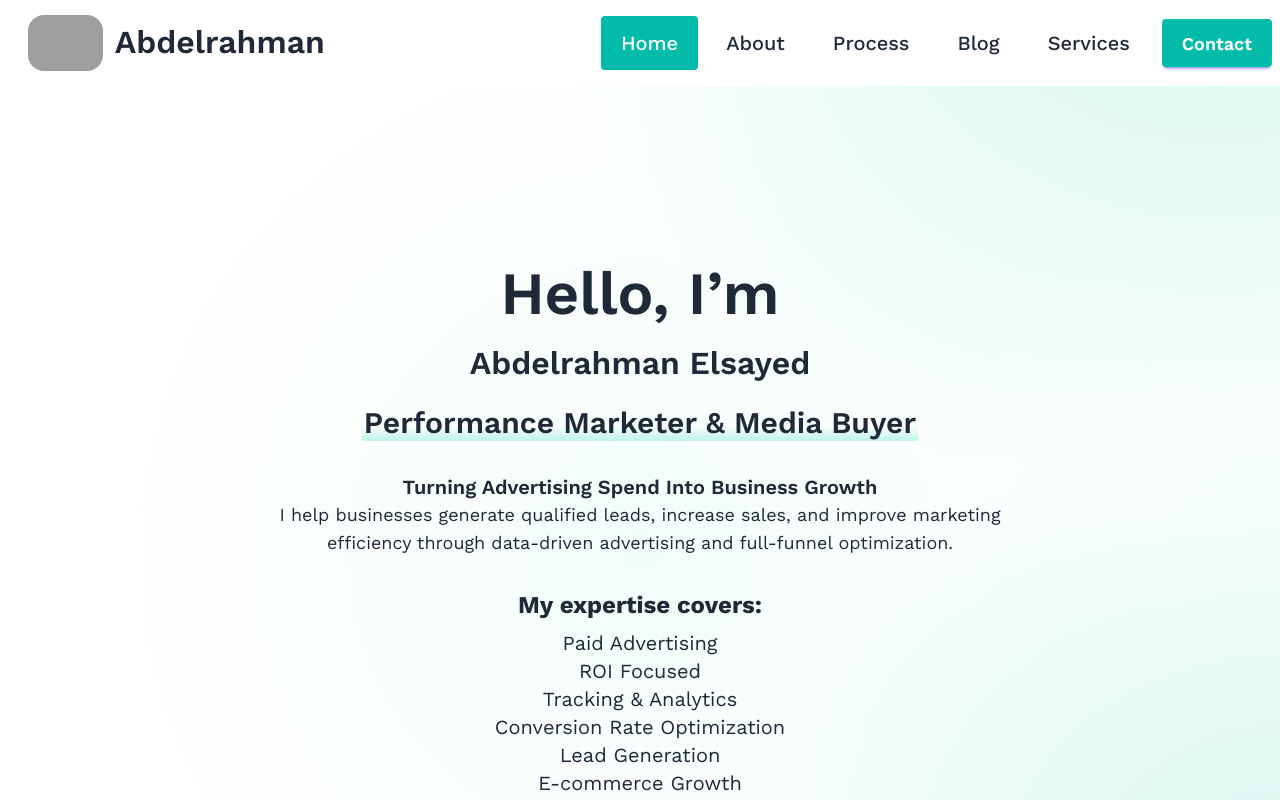
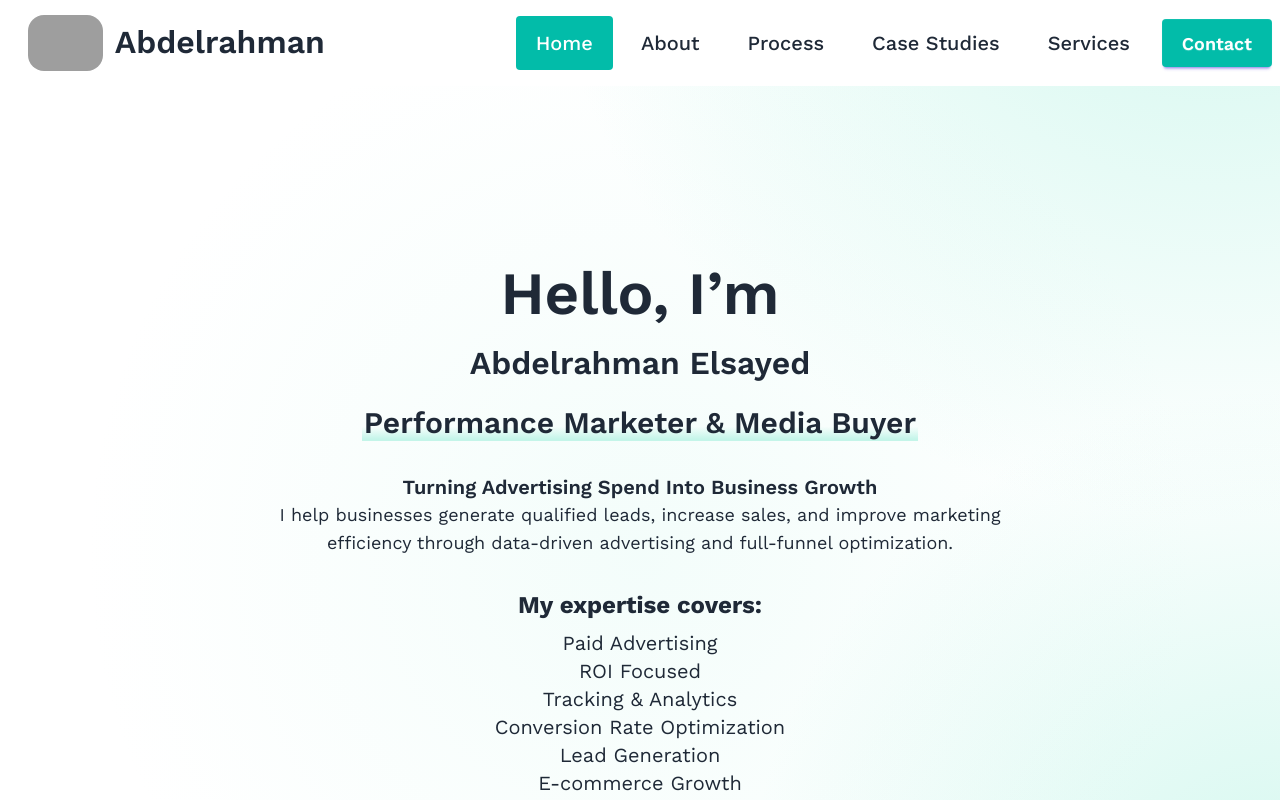
Before and after one commit to nehad-elsayed/Portfolio, a React (Vite) app: page / in a window 1280 px wide. Shown: the top 800 px of the page. Built offline with nearby package versions, Linux system fonts and the light colour scheme; grey boxes are pictures that could not be loaded.

Commit message:
refactor: change blog section to case studies section

```diff
--- a/src/components/blog/Blog.jsx
+++ b/src/components/blog/Blog.jsx
@@ -80,9 +80,9 @@ const Blog = () => {
   return (
     <div className="content py-25 px-2 relative" id="blog">
       <div className="max-w-135 text-center mx-auto pb-17.5">
-        <p className="section-title pb-6">Blog</p>
+        <p className="section-title pb-6">Case Studies</p>
         <p className="text-xs xs:text-[16px] md:text-lg text-gray-400">
-          Check out my recent blog posts where I share insights on design,
+          Check out my recent case studies posts where I share insights on design,
           development, and the latest industry trends.
         </p>
       </div>
--- a/src/components/blog/MonoBlog.jsx
+++ b/src/components/blog/MonoBlog.jsx
@@ -4,7 +4,7 @@ const MonoBlog = ({ data }) => {
       <a href={data?.link}>
         <img
           src={data?.image}
-          alt="Blog"
+          alt="Case study"
           className="w-full h-56.5 object-cover "
         />
         <div className="m-6">
--- a/src/components/common/navbar/NavBar.jsx
+++ b/src/components/common/navbar/NavBar.jsx
@@ -7,7 +7,7 @@ const navItems = [
   { id: 2, name: "About", url: "profile" },
   { id: 3, name: "Process", url: "work-process" },
   // { id: 4, name: "Portfolio", url: "portfolio" },
-  { id: 5, name: "Blog", url: "blog" },
+  { id: 5, name: "Case Studies", url: "blog" },
   { id: 6, name: "Services", url: "services" },
 ];
 
```
